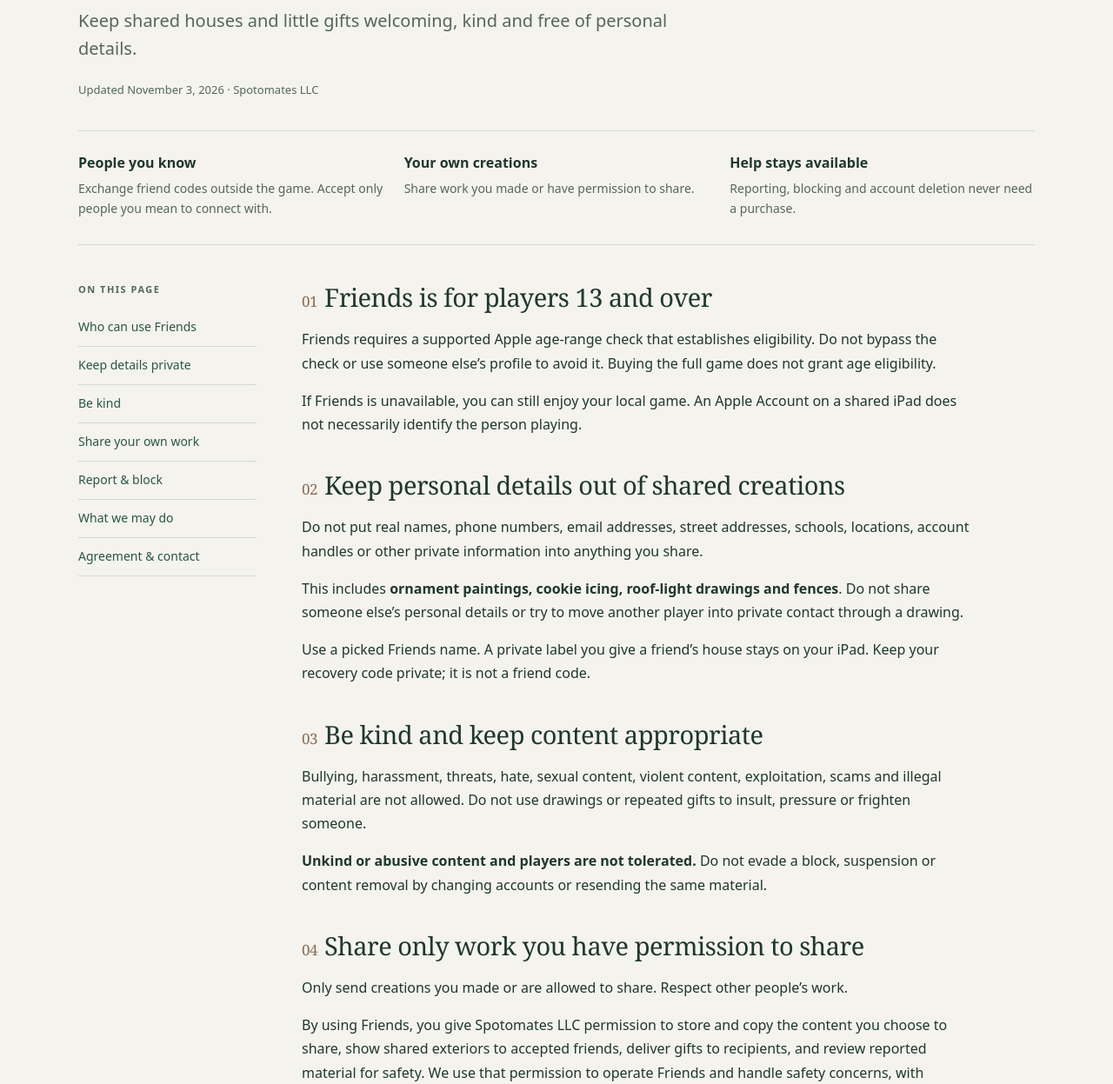
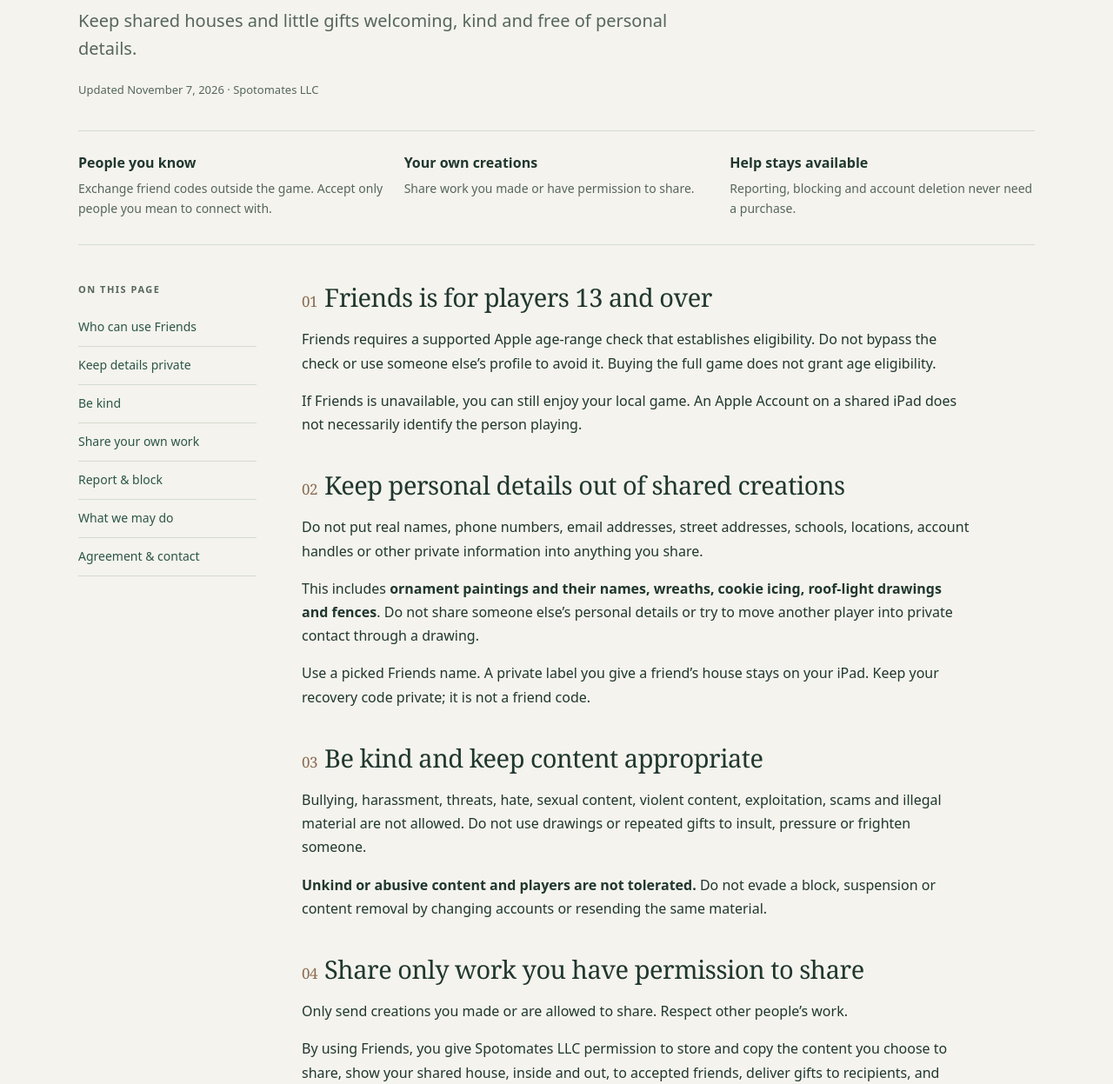
Before and after one commit to spotomates/Spotomates, a plain HTML site: page cozy-express/friends-rules/index.html in a window 1280 px wide. Shown: the part 271-1518 px from the top of the page at 87% size. Drawn offline with Linux system fonts and the light colour scheme.

Commit message:
Update Friends rules for inside visits and automatic sharing
Friends can now look inside a shared house, and turning on Friends
shares it straight away. Adds wreaths and ornament names to the
personal-details list and sets the updated date to November 7, 2026.
Rules version stays 1.

Co-Authored-By: Claude Opus 5.5 <noreply@anthropic.com>

```diff
--- a/cozy-express/friends-rules/index.html
+++ b/cozy-express/friends-rules/index.html
@@ -21,12 +21,12 @@
       <nav class="site-nav" aria-label="Cozy Express"><a href="/cozy-express/privacy/">Privacy</a><a href="/cozy-express/support/">Support</a><a href="/cozy-express/friends-rules/" aria-current="page">Friends rules</a></nav>
     </header>
     <main id="main">
-      <div class="hero"><p class="eyebrow">Cozy Express · iPad</p><h1>Friends rules</h1><p class="lede">Keep shared houses and little gifts welcoming, kind and free of personal details.</p><p class="meta">Updated November 3, 2026 · Spotomates LLC</p></div>
+      <div class="hero"><p class="eyebrow">Cozy Express · iPad</p><h1>Friends rules</h1><p class="lede">Keep shared houses and little gifts welcoming, kind and free of personal details.</p><p class="meta">Updated November 7, 2026 · Spotomates LLC</p></div>
       <div class="facts"><div><h2>People you know</h2><p>Exchange friend codes outside the game. Accept only people you mean to connect with.</p></div><div><h2>Your own creations</h2><p>Share work you made or have permission to share.</p></div><div><h2>Help stays available</h2><p>Reporting, blocking and account deletion never need a purchase.</p></div></div>
       <div class="reading"><nav class="toc" aria-label="On this page"><strong>On this page</strong><a href="#eligibility">Who can use Friends</a><a href="#personal">Keep details private</a><a href="#kind">Be kind</a><a href="#permission">Share your own work</a><a href="#safety">Report & block</a><a href="#moderation">What we may do</a><a href="#agreement">Agreement & contact</a></nav><article class="article"><section id="eligibility"><h2><span class="rule-number">01</span>Friends is for players 13 and over</h2><p>Friends requires a supported Apple age-range check that establishes eligibility. Do not bypass the check or use someone else’s profile to avoid it. Buying the full game does not grant age eligibility.</p><p>If Friends is unavailable, you can still enjoy your local game. An Apple Account on a shared iPad does not necessarily identify the person playing.</p></section>
-<section id="personal"><h2><span class="rule-number">02</span>Keep personal details out of shared creations</h2><p>Do not put real names, phone numbers, email addresses, street addresses, schools, locations, account handles or other private information into anything you share.</p><p>This includes <strong>ornament paintings, cookie icing, roof-light drawings and fences</strong>. Do not share someone else’s personal details or try to move another player into private contact through a drawing.</p><p>Use a picked Friends name. A private label you give a friend’s house stays on your iPad. Keep your recovery code private; it is not a friend code.</p></section>
+<section id="personal"><h2><span class="rule-number">02</span>Keep personal details out of shared creations</h2><p>Do not put real names, phone numbers, email addresses, street addresses, schools, locations, account handles or other private information into anything you share.</p><p>This includes <strong>ornament paintings and their names, wreaths, cookie icing, roof-light drawings and fences</strong>. Do not share someone else’s personal details or try to move another player into private contact through a drawing.</p><p>Use a picked Friends name. A private label you give a friend’s house stays on your iPad. Keep your recovery code private; it is not a friend code.</p></section>
 <section id="kind"><h2><span class="rule-number">03</span>Be kind and keep content appropriate</h2><p>Bullying, harassment, threats, hate, sexual content, violent content, exploitation, scams and illegal material are not allowed. Do not use drawings or repeated gifts to insult, pressure or frighten someone.</p><p><strong>Unkind or abusive content and players are not tolerated.</strong> Do not evade a block, suspension or content removal by changing accounts or resending the same material.</p></section>
-<section id="permission"><h2><span class="rule-number">04</span>Share only work you have permission to share</h2><p>Only send creations you made or are allowed to share. Respect other people’s work.</p><p>By using Friends, you give Spotomates LLC permission to store and copy the content you choose to share, show shared exteriors to accepted friends, deliver gifts to recipients, and review reported material for safety. We use that permission to operate Friends and handle safety concerns, with retention and deletion described in the <a href="/cozy-express/privacy/">privacy policy</a>.</p><p>You can stop sharing a house or delete your account. Recipients may still keep gifts they already opened locally; deletion does not recall every copy on another person’s iPad.</p></section>
+<section id="permission"><h2><span class="rule-number">04</span>Share only work you have permission to share</h2><p>Only send creations you made or are allowed to share. Respect other people’s work.</p><p>By using Friends, you give Spotomates LLC permission to store and copy the content you choose to share, show your shared house, inside and out, to accepted friends, deliver gifts to recipients, and review reported material for safety. We use that permission to operate Friends and handle safety concerns, with retention and deletion described in the <a href="/cozy-express/privacy/">privacy policy</a>.</p><p>Turning on Friends shares your house with accepted friends. Stop sharing hides it again, and you can delete your account at any time. Recipients may still keep gifts they already opened locally; deletion does not recall every copy on another person’s iPad.</p></section>
 <section id="safety"><h2><span class="rule-number">05</span>Report concerns and use blocking</h2><p>Use <strong>Report gift</strong> or <strong>Report house</strong> and select the reason that fits. Use <strong>Block</strong> to stop visits and gifts from a player. Make reports honestly and do not use them to harass someone.</p><p>These controls and account deletion remain available without a purchase, including when Friends access is denied or an account is suspended. You do not need to open a wrapped gift to report it.</p><p>If you cannot use a report control, or want to discuss a safety concern, email <a href="mailto:spots@spotomates.com?subject=Cozy%20Express%20safety%20report">spots@spotomates.com</a>. Do not send suspected illegal material by email.</p></section>
 <section id="moderation"><h2><span class="rule-number">06</span>We may remove content or suspend access</h2><p>We review reports and may remove a gift, stop a house being shared or suspend a Friends account. Removed content may be cleared from saved Friends copies when an iPad next connects. We may preserve limited report evidence when required.</p><p>A Friends suspension does not remove access to solo play or erase your own house. You can still contact support, report, block and delete the account. If you believe an action was a mistake, <a href="mailto:spots@spotomates.com?subject=Cozy%20Express%20moderation%20review">ask us to review it</a>.</p></section>
 <section id="agreement"><h2>Agreeing to the rules</h2><p>The game asks you to agree before enabling Friends, including on an existing account that has not accepted the current rules. Choosing to keep playing solo leaves Friends off. The game remembers agreement locally for the relevant profile and account.</p><p>If the rules materially change, we will explain the changes and ask for agreement again before Friends resumes.</p><p><strong>Rules version 1 · November 3, 2026</strong><br>Spotomates LLC · <a href="mailto:spots@spotomates.com">spots@spotomates.com</a></p></section></article></div>
```
